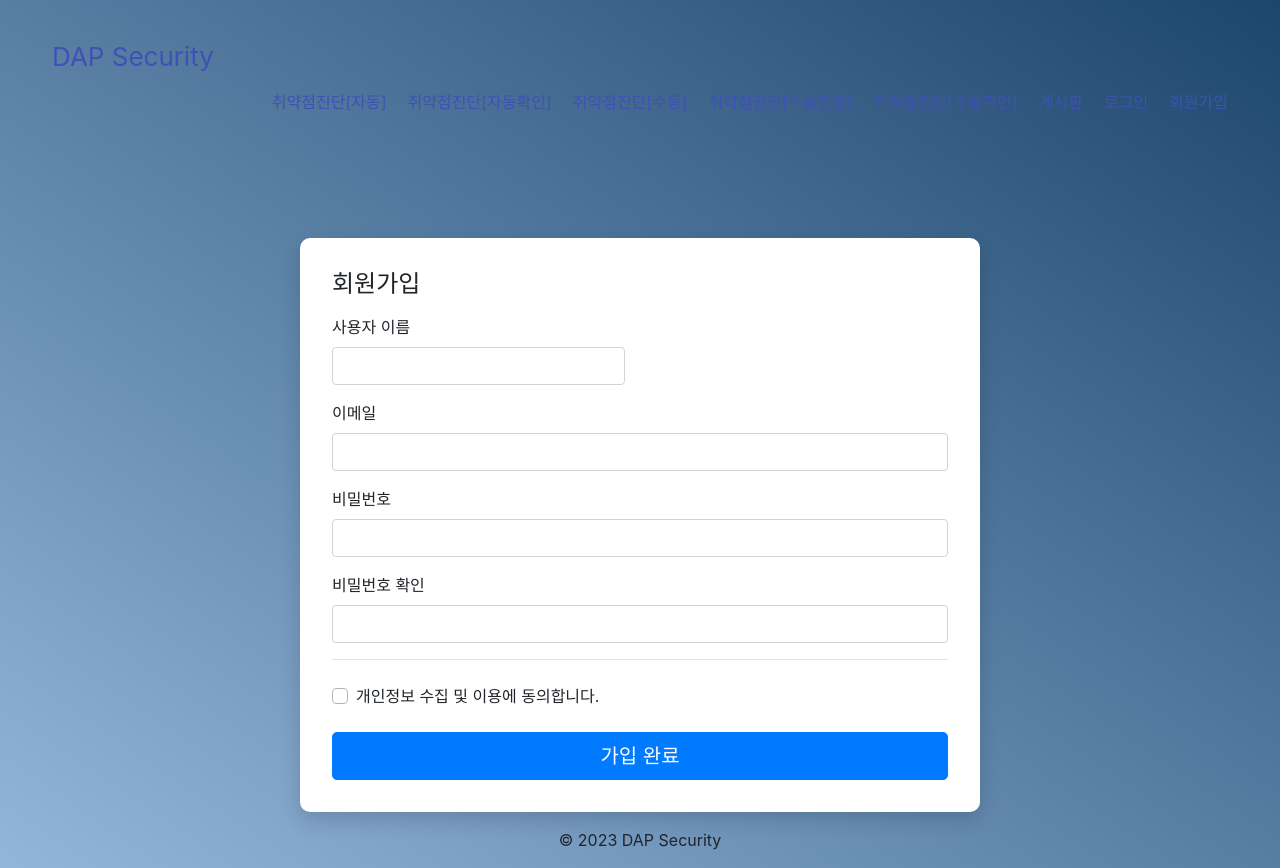
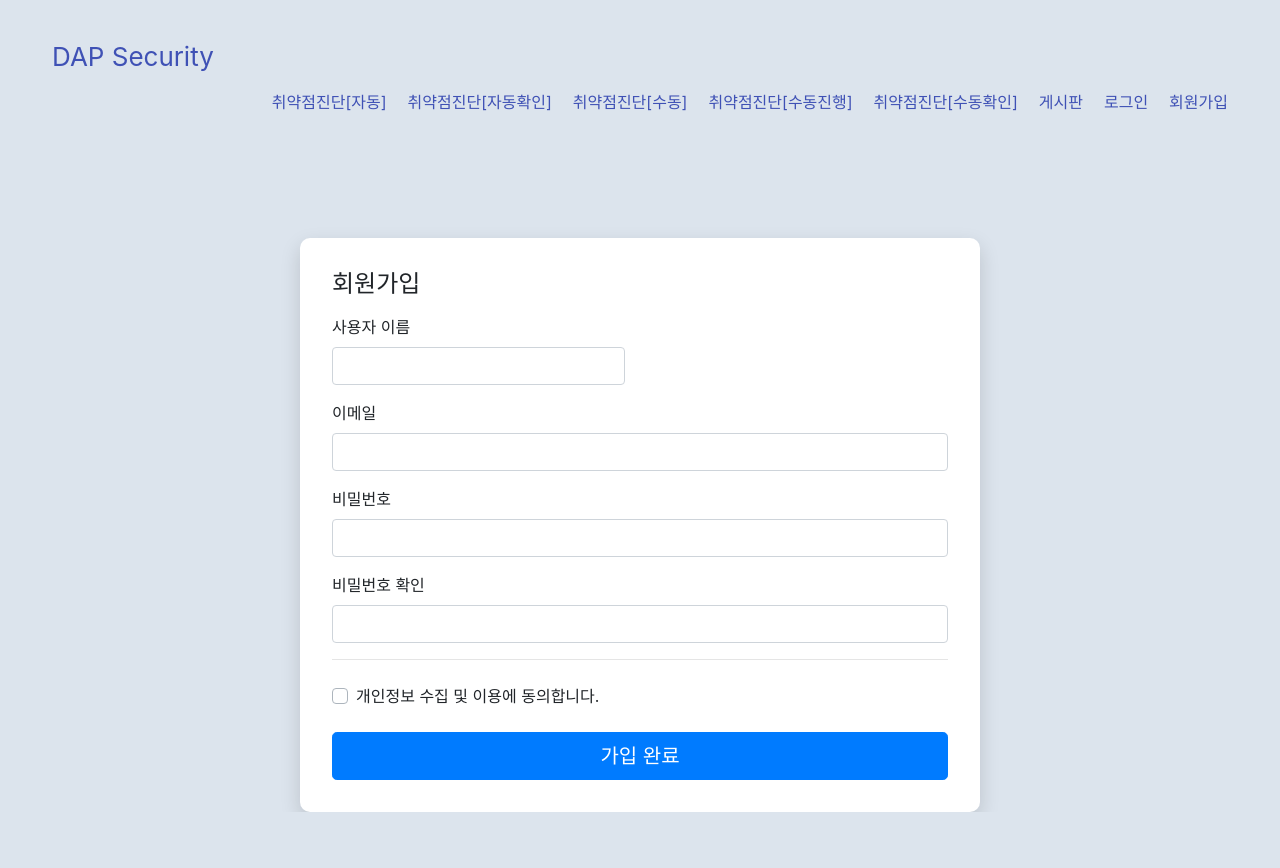
Before and after one commit to JBUkim/DAP, a Django app: page /common/signup/ in a window 1280 px wide. After the commit the page ends 812 px from the top, so only its background shows below. Run offline with Django 4.2, Linux system fonts and the light colour scheme; some libraries are stand-ins or nearby versions.

Commit message:
프론트 최신화(2)

```diff
--- a/Main/templates/common/login.html
+++ b/Main/templates/common/login.html
@@ -1,5 +1,5 @@
 {% extends "base.html" %} {% block content %}
-<section class="vh-100" style="background-color: lightskyblue">
+<section class="vh-90">
   <div class="container py-5 h-100">
     <div class="row d-flex justify-content-center align-items-center h-100">
       <div class="col col-xl-10">
--- a/Main/templates/common/signup.html
+++ b/Main/templates/common/signup.html
@@ -6,25 +6,12 @@
     <meta charset="UTF-8" />
     <meta http-equiv="X-UA-Compatible" content="IE=edge" />
     <meta name="viewport" content="width=device-width, initial-scale=1.0" />
-    <title>회원가입 화면 샘플 - Bootstrap</title>
-
-    <!-- Bootstrap CSS -->
-    <link
-      rel="stylesheet"
-      href="https://stackpath.bootstrapcdn.com/bootstrap/4.3.1/css/bootstrap.min.css"
-      integrity="sha384-ggOyR0iXCbMQv3Xipma34MD+dH/1fQ784/j6cY/iJTQUOhcWr7x9JvoRxT2MZw1T"
-      crossorigin="anonymous"
-    />
+    <title>회원가입</title>
 
     <style>
       body {
         min-height: 100vh;
-
-        background: -webkit-gradient(linear, left bottom, right top, from(#92b5db), to(#1d466c));
-        background: -webkit-linear-gradient(bottom left, #92b5db 0%, #1d466c 100%);
-        background: -moz-linear-gradient(bottom left, #92b5db 0%, #1d466c 100%);
-        background: -o-linear-gradient(bottom left, #92b5db 0%, #1d466c 100%);
-        background: linear-gradient(to top right, #92b5db 0%, #1d466c 100%);
+        background: #dce4ed;
       }
 
       .input-form {
@@ -93,9 +80,6 @@
           </form>
         </div>
       </div>
-      <footer class="my-3 text-center text-small">
-        <p class="mb-1">&copy; 2023 DAP Security</p>
-      </footer>
     </div>
     <script>
       window.addEventListener(
--- a/Main/templates/model_form.html
+++ b/Main/templates/model_form.html
@@ -9,6 +9,10 @@
     .table,
     #tex {
       margin: 10px 20px;
+    }
+
+    h2 {
+      text-align: center;
     }
   </style>
 </head>
@@ -46,5 +50,5 @@
     {% endif %} {% endfor %}
   </tbody>
 </table>
-<!-- <p><a href="{% url 'index' %}">Return to home</a></p> -->
+
 {% endblock %}
```
Also changed, not shown: Main/templates/connect.html (+13 -4 lines), Main/templates/connect_list.html (+10 -2 lines), Main/templates/home.html (+9 -12 lines), db.sqlite3.
